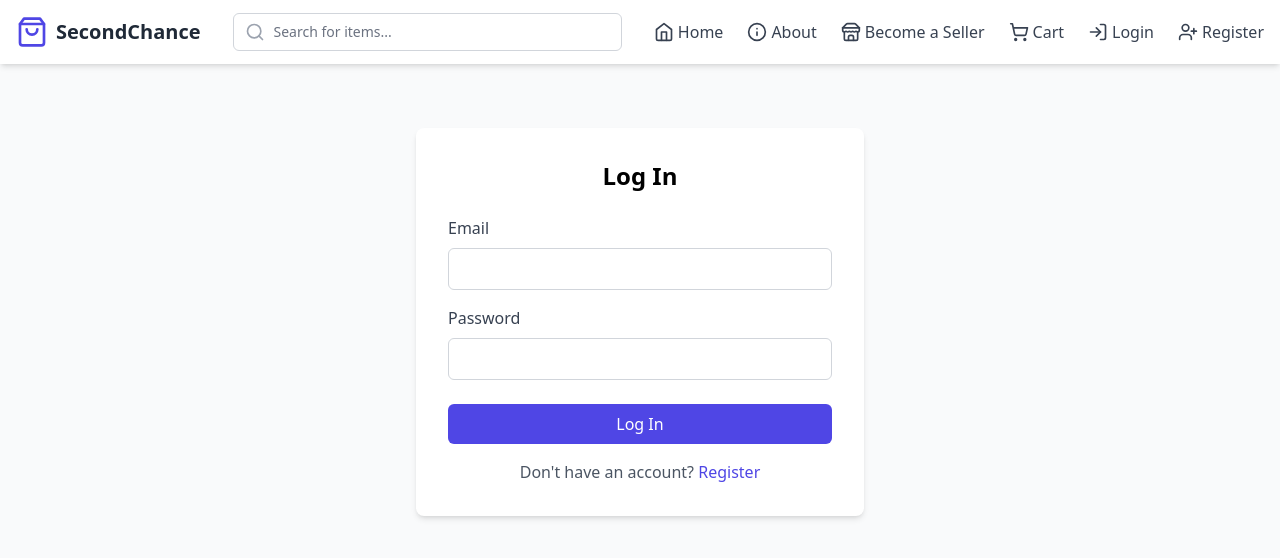
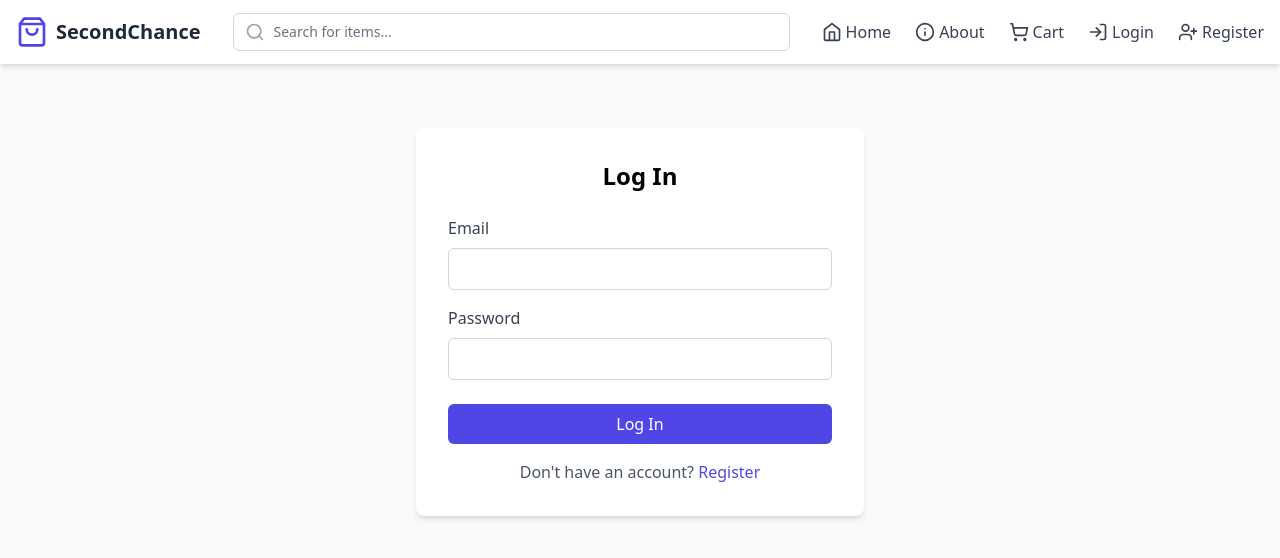
Before and after one commit to NeilSenEasow/secondChance_rit_hackathon, a React (Vite) app: page /login in a window 1280 px wide. Shown: the top 558 px of the page. Built offline with nearby package versions, Linux system fonts and the light colour scheme.

Commit message:
Update navbar issues

```diff
--- a/src/components/Navbar.jsx
+++ b/src/components/Navbar.jsx
@@ -118,14 +118,6 @@ const Navbar = () => {
             </Link>
 
             <Link
-              to='/become-seller'
-              className='flex items-center text-gray-700 hover:text-indigo-600'
-            >
-              <Store className='h-5 w-5 mr-1' />
-              <span>Become a Seller</span>
-            </Link>
-
-            <Link
               to='/cart'
               className='flex items-center text-gray-700 hover:text-indigo-600'
             >
--- a/src/pages/Login.jsx
+++ b/src/pages/Login.jsx
@@ -31,9 +31,10 @@ const Login = () => {
       console.log('Attempting login...');
       const response = await axios.post('http://localhost:5000/login', { email, password });
       console.log('Login response:', response.data);
-      // Store user data and token in local storage
-      localStorage.setItem('user', JSON.stringify(response.data.user));
-      localStorage.setItem('token', response.data.token);
+
+      // Use the login function from AuthContext
+      login(response.data.token, response.data.user); // Update context with user data and token
+
       navigate('/profile'); // Redirect to profile after login
     } catch (error) {
       console.error('Error logging in:', error);
```
